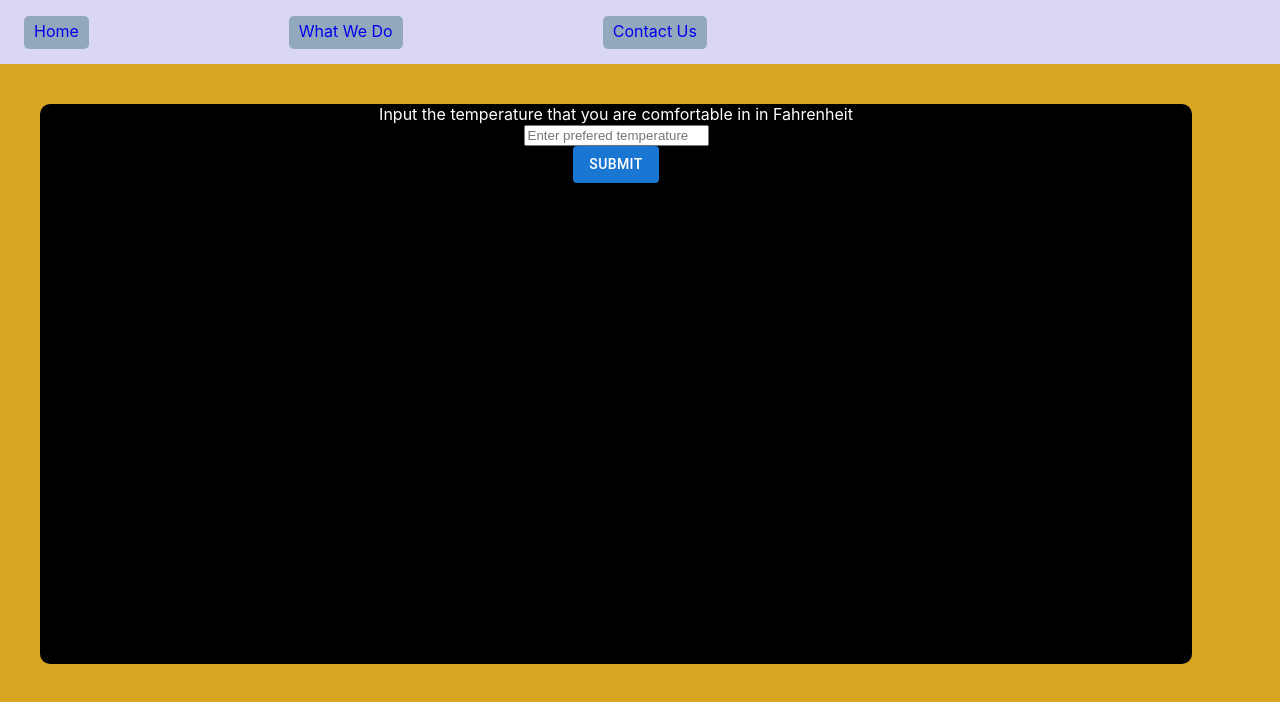
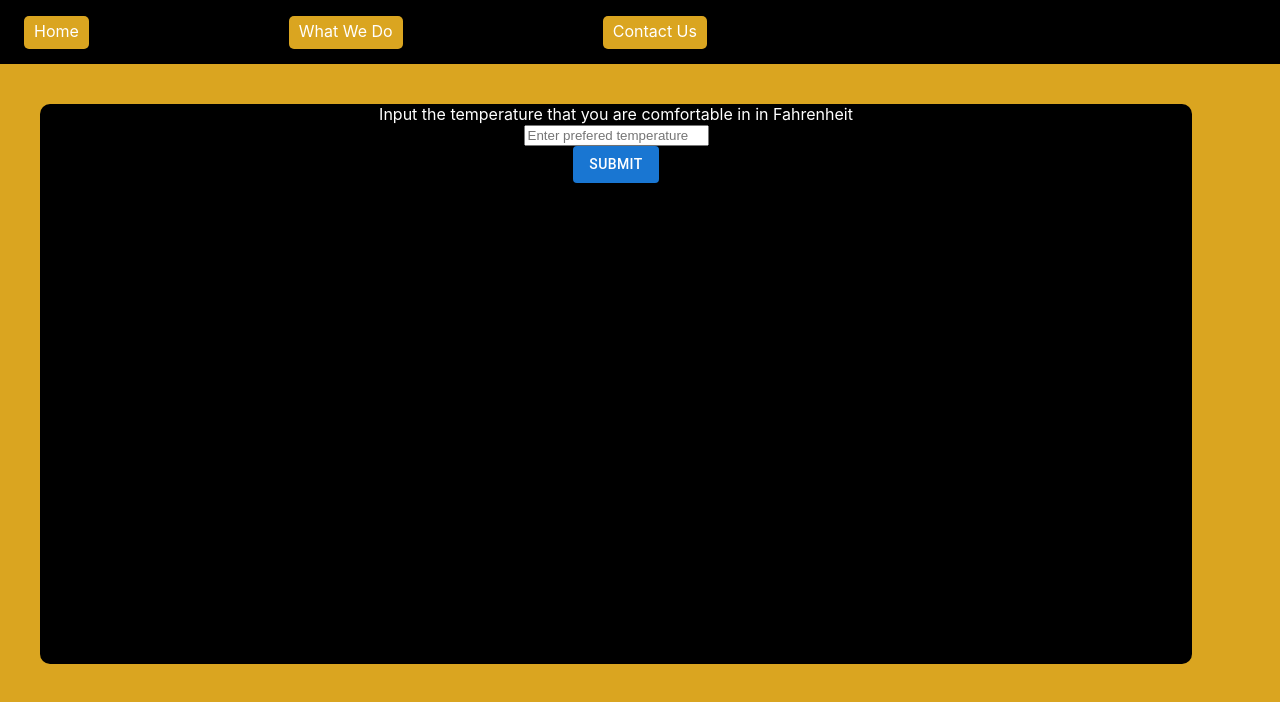
Before and after one commit to joshuajy03/purdueweather, a React (Create React App) app: page /#/ in a window 1280 px wide. Shown: the top 702 px of the page. Built offline with nearby package versions, Linux system fonts and the light colour scheme.

Commit message:
nav colors

```diff
--- a/src/components/WebPage.css
+++ b/src/components/WebPage.css
@@ -1,12 +1,12 @@
 .testClass
 {
-   background-color: #D9D7F1;
+   background-color: black;
 }
 .navbar_buttons
 {
   border-radius: 5px;
   color: white;
-  background-color: #92A9BD;
+  background-color: goldenrod;
   padding: 5px 10px 8px 10px;
   margin-right: 200px;
 
@@ -15,6 +15,7 @@
 .remove_link
 {
   text-decoration: none;
+  color: white;
 }
 
 .home {
```
